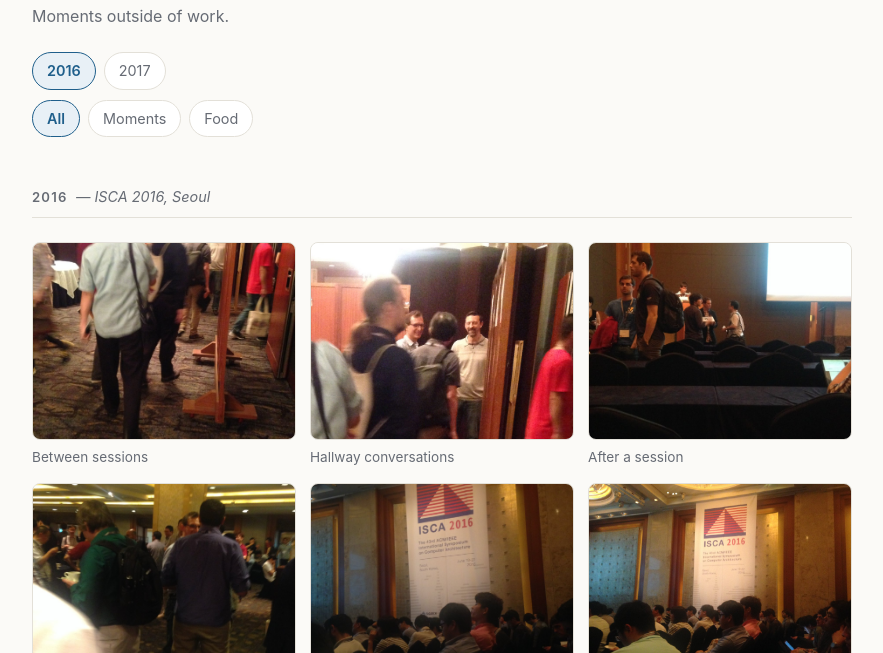
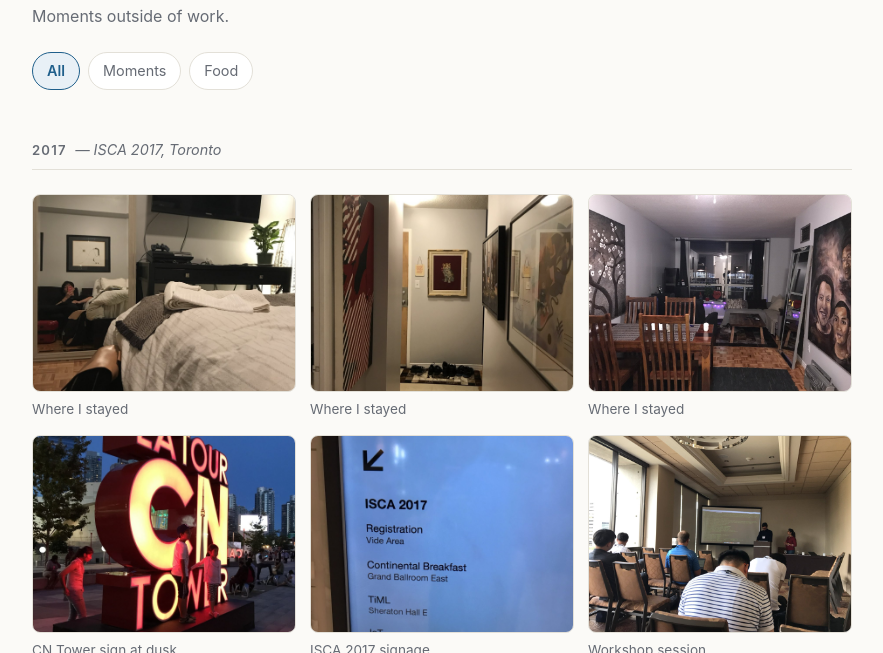
Before and after one commit to jihokim-172/jihokim-172.github.io, a plain HTML site: page photo.html in a window 1280 px wide. Shown: the part 147-800 px from the top of the page, without its empty margins (198-1081 px from the left). Drawn offline with Linux system fonts and the light colour scheme.

Commit message:
Photo: single scrolling page, newest year first, Moments/Food filter
Co-Authored-By: Claude Fable 5.2 <noreply@anthropic.com>
Claude-Session: https://claude.ai/code/session_015qEB8QLMhQKwJbdXKvRuaZ

```diff
--- a/photo.html
+++ b/photo.html
@@ -28,22 +28,80 @@
       사진 추가 방법
       1) photos/연도/ (음식은 photos/food/) 폴더에 이미지를 넣는다.
       2) 해당 연도 section 의 gallery 안에 figure 블록을 추가한다. data-kind 는 "moment" 또는 "food".
-      3) 새 연도는 #year-tabs 에 버튼을 하나 추가하고, section id="y연도" 를 위에 새로 만든다.
+      3) 새 연도는 section id="y연도" class="year" 를 맨 위에 새로 만든다 (최신 연도가 위).
 
       <figure data-kind="moment">
         <a href="photos/2017/파일이름.jpg" target="_blank" rel="noopener"><img src="photos/2017/파일이름.jpg" alt="설명" loading="lazy"></a>
         <figcaption>캡션</figcaption>
       </figure>
     -->
-    <div class="filters" id="year-tabs">
-      <button class="chip" type="button" data-year="y2016" aria-pressed="true">2016</button>
-      <button class="chip" type="button" data-year="y2017" aria-pressed="false">2017</button>
-    </div>
-    <div class="filters" id="kind-tabs" style="margin-top:10px">
+    <div class="filters" id="kind-tabs">
       <button class="chip" type="button" data-kind="all" aria-pressed="true">All</button>
       <button class="chip" type="button" data-kind="moment" aria-pressed="false">Moments</button>
       <button class="chip" type="button" data-kind="food" aria-pressed="false">Food</button>
     </div>
+
+    <section id="y2017" class="year">
+    <h2>2017 <span class="sub">— ISCA 2017, Toronto</span></h2>
+    <div class="gallery">
+      <figure data-kind="moment">
+        <a href="photos/2017/isca2017-01.jpg" target="_blank" rel="noopener"><img src="photos/2017/isca2017-01.jpg" alt="ISCA 2017 — Where I stayed" loading="lazy"></a>
+        <figcaption>Where I stayed</figcaption>
+      </figure>
+      <figure data-kind="moment">
+        <a href="photos/2017/isca2017-02.jpg" target="_blank" rel="noopener"><img src="photos/2017/isca2017-02.jpg" alt="ISCA 2017 — Where I stayed" loading="lazy"></a>
+        <figcaption>Where I stayed</figcaption>
+      </figure>
+      <figure data-kind="moment">
+        <a href="photos/2017/isca2017-03.jpg" target="_blank" rel="noopener"><img src="photos/2017/isca2017-03.jpg" alt="ISCA 2017 — Where I stayed" loading="lazy"></a>
+        <figcaption>Where I stayed</figcaption>
+      </figure>
+      <figure data-kind="moment">
+        <a href="photos/2017/isca2017-04.jpg" target="_blank" rel="noopener"><img src="photos/2017/isca2017-04.jpg" alt="ISCA 2017 — CN Tower sign at dusk" loading="lazy"></a>
+        <figcaption>CN Tower sign at dusk</figcaption>
+      </figure>
+      <figure data-kind="moment">
+        <a href="photos/2017/isca2017-05.jpg" target="_blank" rel="noopener"><img src="photos/2017/isca2017-05.jpg" alt="ISCA 2017 — ISCA 2017 signage" loading="lazy"></a>
+        <figcaption>ISCA 2017 signage</figcaption>
+      </figure>
+      <figure data-kind="moment">
+        <a href="photos/2017/isca2017-06.jpg" target="_blank" rel="noopener"><img src="photos/2017/isca2017-06.jpg" alt="ISCA 2017 — Workshop session" loading="lazy"></a>
+        <figcaption>Workshop session</figcaption>
+      </figure>
+      <figure data-kind="moment">
+        <a href="photos/2017/isca2017-07.jpg" target="_blank" rel="noopener"><img src="photos/2017/isca2017-07.jpg" alt="ISCA 2017 — Spadina Avenue" loading="lazy"></a>
+        <figcaption>Spadina Avenue</figcaption>
+      </figure>
+      <figure data-kind="moment">
+        <a href="photos/2017/isca2017-08.jpg" target="_blank" rel="noopener"><img src="photos/2017/isca2017-08.jpg" alt="ISCA 2017 — Coffee stop" loading="lazy"></a>
+        <figcaption>Coffee stop</figcaption>
+      </figure>
+      <figure data-kind="moment">
+        <a href="photos/2017/isca2017-09.jpg" target="_blank" rel="noopener"><img src="photos/2017/isca2017-09.jpg" alt="ISCA 2017 — Financial District" loading="lazy"></a>
+        <figcaption>Financial District</figcaption>
+      </figure>
+      <figure data-kind="moment">
+        <a href="photos/2017/isca2017-10.jpg" target="_blank" rel="noopener"><img src="photos/2017/isca2017-10.jpg" alt="ISCA 2017 — Yonge–Dundas Square" loading="lazy"></a>
+        <figcaption>Yonge–Dundas Square</figcaption>
+      </figure>
+      <figure data-kind="moment">
+        <a href="photos/2017/isca2017-11.jpg" target="_blank" rel="noopener"><img src="photos/2017/isca2017-11.jpg" alt="ISCA 2017 — Yonge Street" loading="lazy"></a>
+        <figcaption>Yonge Street</figcaption>
+      </figure>
+      <figure data-kind="moment">
+        <a href="photos/2017/isca2017-12.jpg" target="_blank" rel="noopener"><img src="photos/2017/isca2017-12.jpg" alt="ISCA 2017 — Main session" loading="lazy"></a>
+        <figcaption>Main session</figcaption>
+      </figure>
+      <figure data-kind="moment">
+        <a href="photos/2017/isca2017-13.jpg" target="_blank" rel="noopener"><img src="photos/2017/isca2017-13.jpg" alt="ISCA 2017 — Main session" loading="lazy"></a>
+        <figcaption>Main session</figcaption>
+      </figure>
+      <figure data-kind="moment">
+        <a href="photos/2017/isca2017-14.jpg" target="_blank" rel="noopener"><img src="photos/2017/isca2017-14.jpg" alt="ISCA 2017 — Talk on the TPU" loading="lazy"></a>
+        <figcaption>Talk on the TPU</figcaption>
+      </figure>
+    </div>
+    </section>
 
     <section id="y2016" class="year">
     <h2>2016 <span class="sub">— ISCA 2016, Seoul</span></h2>
@@ -111,89 +169,25 @@
     </div>
     </section>
 
-    <section id="y2017" class="year">
-    <h2>2017 <span class="sub">— ISCA 2017, Toronto</span></h2>
-    <div class="gallery">
-      <figure data-kind="moment">
-        <a href="photos/2017/isca2017-01.jpg" target="_blank" rel="noopener"><img src="photos/2017/isca2017-01.jpg" alt="ISCA 2017 — Where I stayed" loading="lazy"></a>
-        <figcaption>Where I stayed</figcaption>
-      </figure>
-      <figure data-kind="moment">
-        <a href="photos/2017/isca2017-02.jpg" target="_blank" rel="noopener"><img src="photos/2017/isca2017-02.jpg" alt="ISCA 2017 — Where I stayed" loading="lazy"></a>
-        <figcaption>Where I stayed</figcaption>
-      </figure>
-      <figure data-kind="moment">
-        <a href="photos/2017/isca2017-03.jpg" target="_blank" rel="noopener"><img src="photos/2017/isca2017-03.jpg" alt="ISCA 2017 — Where I stayed" loading="lazy"></a>
-        <figcaption>Where I stayed</figcaption>
-      </figure>
-      <figure data-kind="moment">
-        <a href="photos/2017/isca2017-04.jpg" target="_blank" rel="noopener"><img src="photos/2017/isca2017-04.jpg" alt="ISCA 2017 — CN Tower sign at dusk" loading="lazy"></a>
-        <figcaption>CN Tower sign at dusk</figcaption>
-      </figure>
-      <figure data-kind="moment">
-        <a href="photos/2017/isca2017-05.jpg" target="_blank" rel="noopener"><img src="photos/2017/isca2017-05.jpg" alt="ISCA 2017 — ISCA 2017 signage" loading="lazy"></a>
-        <figcaption>ISCA 2017 signage</figcaption>
-      </figure>
-      <figure data-kind="moment">
-        <a href="photos/2017/isca2017-06.jpg" target="_blank" rel="noopener"><img src="photos/2017/isca2017-06.jpg" alt="ISCA 2017 — Workshop session" loading="lazy"></a>
-        <figcaption>Workshop session</figcaption>
-      </figure>
-      <figure data-kind="moment">
-        <a href="photos/2017/isca2017-07.jpg" target="_blank" rel="noopener"><img src="photos/2017/isca2017-07.jpg" alt="ISCA 2017 — Spadina Avenue" loading="lazy"></a>
-        <figcaption>Spadina Avenue</figcaption>
-      </figure>
-      <figure data-kind="moment">
-        <a href="photos/2017/isca2017-08.jpg" target="_blank" rel="noopener"><img src="photos/2017/isca2017-08.jpg" alt="ISCA 2017 — Coffee stop" loading="lazy"></a>
-        <figcaption>Coffee stop</figcaption>
-      </figure>
-      <figure data-kind="moment">
-        <a href="photos/2017/isca2017-09.jpg" target="_blank" rel="noopener"><img src="photos/2017/isca2017-09.jpg" alt="ISCA 2017 — Financial District" loading="lazy"></a>
-        <figcaption>Financial District</figcaption>
-      </figure>
-      <figure data-kind="moment">
-        <a href="photos/2017/isca2017-10.jpg" target="_blank" rel="noopener"><img src="photos/2017/isca2017-10.jpg" alt="ISCA 2017 — Yonge–Dundas Square" loading="lazy"></a>
-        <figcaption>Yonge–Dundas Square</figcaption>
-      </figure>
-      <figure data-kind="moment">
-        <a href="photos/2017/isca2017-11.jpg" target="_blank" rel="noopener"><img src="photos/2017/isca2017-11.jpg" alt="ISCA 2017 — Yonge Street" loading="lazy"></a>
-        <figcaption>Yonge Street</figcaption>
-      </figure>
-      <figure data-kind="moment">
-        <a href="photos/2017/isca2017-12.jpg" target="_blank" rel="noopener"><img src="photos/2017/isca2017-12.jpg" alt="ISCA 2017 — Main session" loading="lazy"></a>
-        <figcaption>Main session</figcaption>
-      </figure>
-      <figure data-kind="moment">
-        <a href="photos/2017/isca2017-13.jpg" target="_blank" rel="noopener"><img src="photos/2017/isca2017-13.jpg" alt="ISCA 2017 — Main session" loading="lazy"></a>
-        <figcaption>Main session</figcaption>
-      </figure>
-      <figure data-kind="moment">
-        <a href="photos/2017/isca2017-14.jpg" target="_blank" rel="noopener"><img src="photos/2017/isca2017-14.jpg" alt="ISCA 2017 — Talk on the TPU" loading="lazy"></a>
-        <figcaption>Talk on the TPU</figcaption>
-      </figure>
-    </div>
-    </section>
-
     <script>
       (function () {
-        var years = document.querySelectorAll('#year-tabs .chip');
         var kinds = document.querySelectorAll('#kind-tabs .chip');
-        var year = years[0].dataset.year, kind = 'all';
-        function render() {
-          years.forEach(function (b) {
-            var on = b.dataset.year === year;
-            b.setAttribute('aria-pressed', on ? 'true' : 'false');
-            document.getElementById(b.dataset.year).hidden = !on;
-          });
+        function render(kind) {
           kinds.forEach(function (b) {
             b.setAttribute('aria-pressed', b.dataset.kind === kind ? 'true' : 'false');
           });
-          document.querySelectorAll('.year figure').forEach(function (f) {
-            f.hidden = !(kind === 'all' || f.dataset.kind === kind);
+          document.querySelectorAll('.year').forEach(function (sec) {
+            var shown = 0;
+            sec.querySelectorAll('figure').forEach(function (f) {
+              var on = kind === 'all' || f.dataset.kind === kind;
+              f.hidden = !on;
+              if (on) shown++;
+            });
+            sec.hidden = shown === 0;
           });
         }
-        years.forEach(function (b) { b.addEventListener('click', function () { year = b.dataset.year; render(); }); });
-        kinds.forEach(function (b) { b.addEventListener('click', function () { kind = b.dataset.kind; render(); }); });
-        render();
+        kinds.forEach(function (b) { b.addEventListener('click', function () { render(b.dataset.kind); }); });
+        render('all');
       })();
     </script>
   </main>
```
